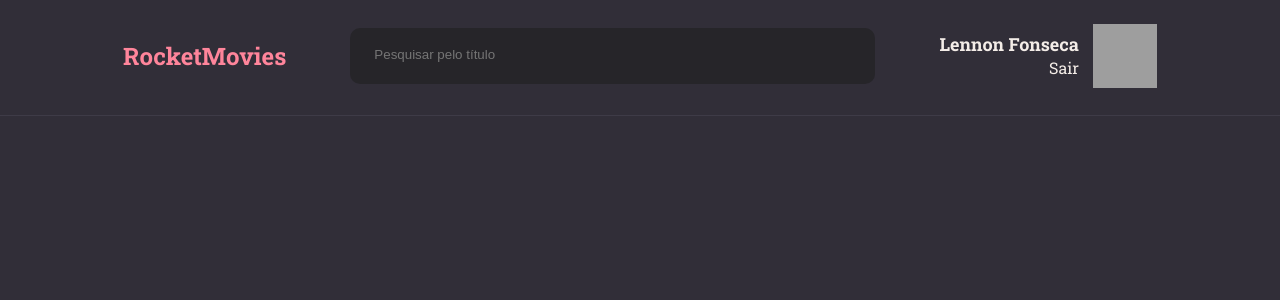
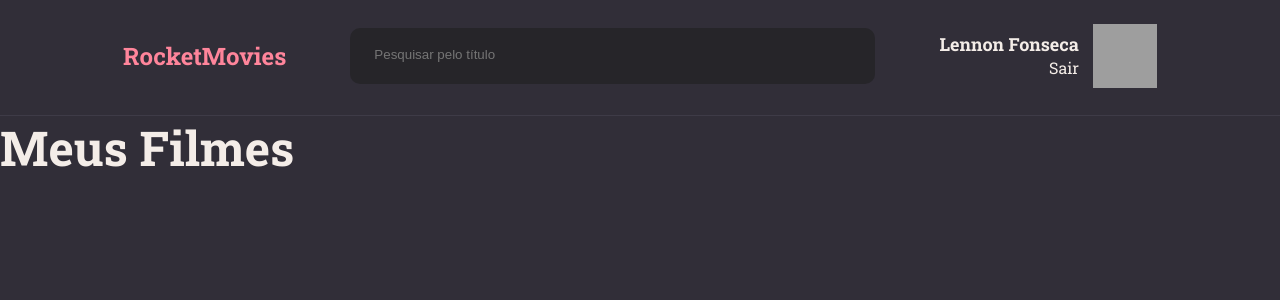
Before and after one commit to devleuuon/rocketmovies, a React (Vite) app: page / in a window 1280 px wide. Shown: the top 300 px of the page. Built offline with nearby package versions, Linux system fonts and the light colour scheme; grey boxes are pictures that could not be loaded.

Commit message:
section created

```diff
--- /dev/null
+++ b/src/components/section/index.jsx
@@ -0,0 +1,10 @@
+import { Container } from "./styles";
+
+export function Section({ title, children}) {
+    return(
+        <Container>
+            <h2>{title}</h2>
+            {children}
+        </Container>
+    )
+}
--- /dev/null
+++ b/src/components/section/styles.js
@@ -0,0 +1,6 @@
+import styled from "styled-components";
+
+export const Container = styled.div`
+    font-size: 3.2rem;
+    margin-bottom: 4.0rem;
+`
--- a/src/pages/home/index.jsx
+++ b/src/pages/home/index.jsx
@@ -1,11 +1,13 @@
 import { Container } from "./styles";
 import { Header } from "../../components/header";
+import { Section } from "../../components/section";
 
 
 export function Home() {
     return(
         <Container>
             <Header />
+            <Section title="Meus Filmes"/>
         </Container>
     )
 }
```
